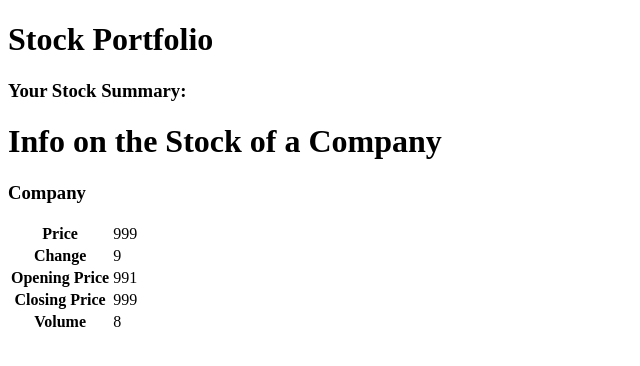
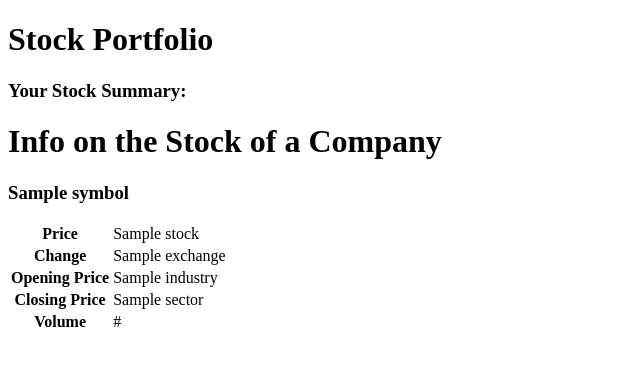
Before and after one commit to Patricia888/pyramid-stocks, a Python web app: template pyramid_stocks/pyramid_stocks/templates/stock_detail.jinja2 in a window 1280 px wide. Shown: the part 88-454 px from the top of the page, without its empty margins (0-640 px from the left). Run offline with Jinja, Linux system fonts and the light colour scheme; the template is opened without the code that fills it: most values are stand-ins (such as "Sample title", 1, 10 or a date in 2020).

Commit message:
all jinja files use templating

```diff
--- a/pyramid_stocks/pyramid_stocks/templates/stock_detail.jinja2
+++ b/pyramid_stocks/pyramid_stocks/templates/stock_detail.jinja2
@@ -5,26 +5,26 @@
     <h1>Info on the Stock of a Company</h1>
 
         <table id="stock-detail-table">
-                <h3>Company</h3>
+        <h3>{{stock.symbol}}</h3>
         <tr>
         <th>Price</th>
-                  <td>999</td>
+        <td>{{stock.companyName}}</td>
         </tr>
         <tr>
         <th>Change</td>
-                  <td>9</td>
+        <td>{{stock.exchange}}</td>
         </tr>
         <tr>
         <th>Opening Price</th>
-                  <td>991</td>
+        <td>{{stock.industry}}</td>
         </tr>
         <tr>
         <th>Closing Price</th>
-                  <td>999</td>
+        <td>{{stock.sector}}</td>
         </tr>
         <tr>
         <th>Volume</th>
-                  <td>8</td>
+        <td>{{stock.website}}</td>
         </tr>
         </table>
 
```
Also changed, not shown: pyramid_stocks/pyramid_stocks/templates/portfolio.jinja2 (+9 -2 lines), pyramid_stocks/pyramid_stocks/templates/stock_add.jinja2 (+7 -24 lines). Lines whose indentation alone changed are shown as unchanged.
